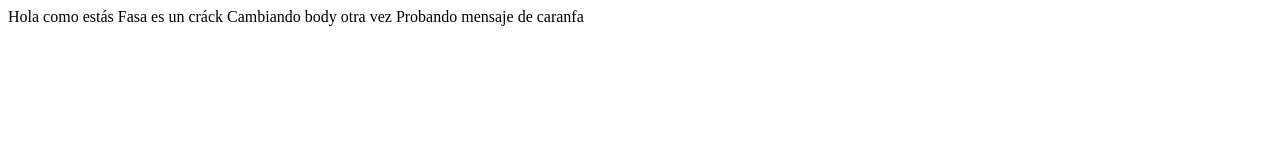
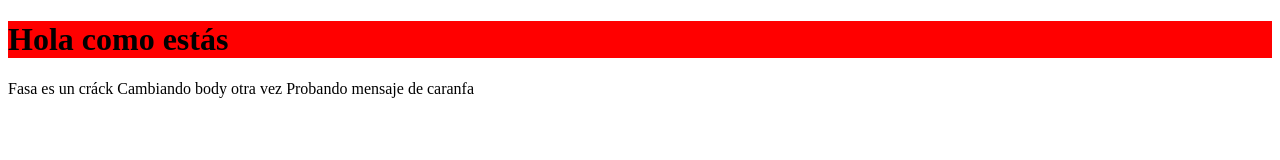
Before and after one commit to no-name-programmers/testing, a plain HTML site: page index.html in a window 1280 px wide. Drawn offline with Linux system fonts and the light colour scheme.

Commit message:
Agregado fondo rojo

```diff
--- a/index.html
+++ b/index.html
@@ -2,9 +2,15 @@
 <html>
 <head>
 	<title>Titulo</title>
+	<style type="text/css">
+		.titulo{
+			background: red;
+		}
+	</style>
 </head>
 <body>
-	Hola como estás
+
+	<h1 class="titulo">Hola como estás</h1>
 	Fasa es un cráck
 
 	Cambiando body otra vez
```
